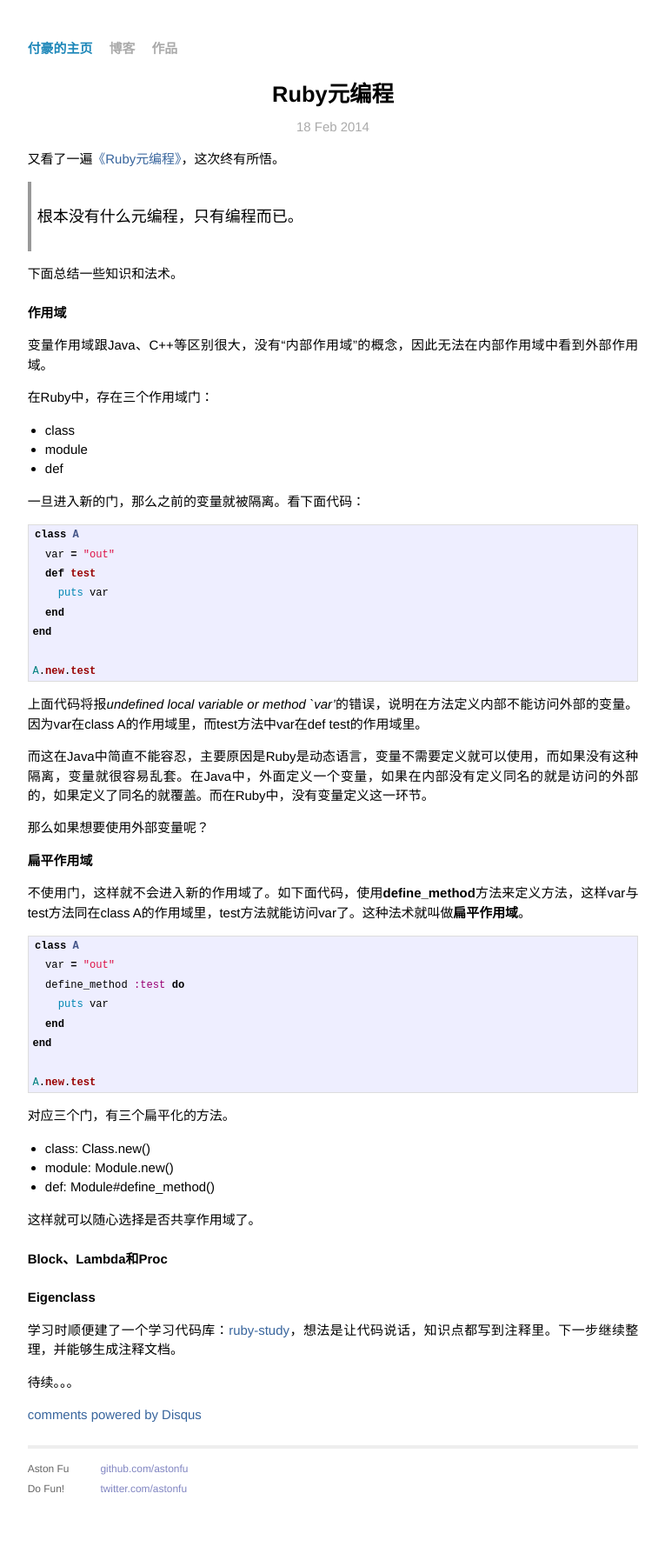
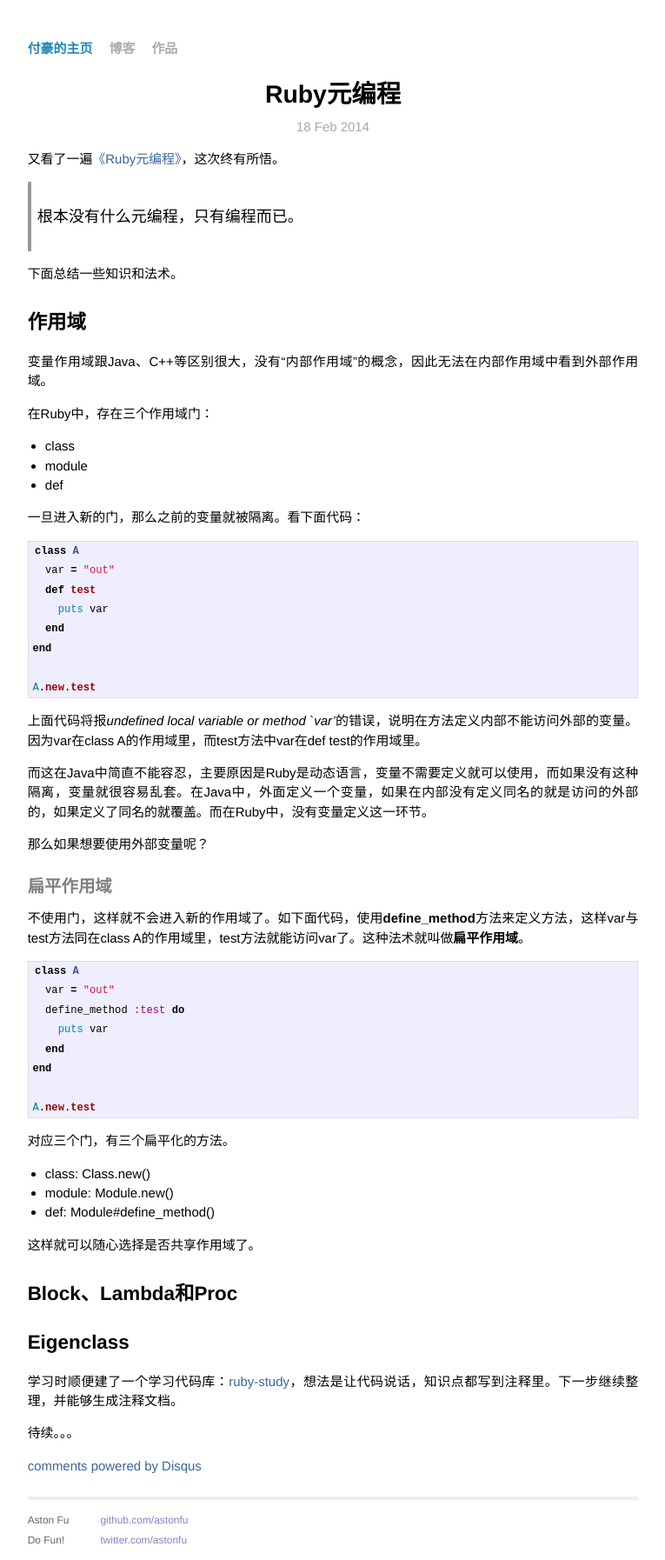
Before and after one commit to hulkfu/hulkfoo.github.io, a Jekyll site: the page built from _posts/2014-02-18-metaprogramming-ruby.md, in a window 1280 px wide. Shown: the whole page at 87% size, without its empty margins (257-1022 px from the left). Built offline with Jekyll 4.4.1, drawn with Linux system fonts in a browser that asks for light colours; Markdown is read by kramdown in place of the engine named in the settings; comment, search, counter and statistics services are not loaded; before the commit the page ends 1735 px from its top, so only the background shows below that.

Commit message:
font size.

```diff
--- a/css/main.css
+++ b/css/main.css
@@ -101,7 +101,7 @@ blockquote {
 }
 
 #page-title {
-  font-size: 1.7em;
+  font-size: 1.9em;
   font-weight: 700;
   text-align: center;
 }
@@ -181,4 +181,11 @@ blockquote {
 
 .post h1 {
   margin-top: 1.5em;
+  font-size: 1.5em;
 }
+
+.post h2 {
+  color: gray;
+  margin-top: 1.3em;
+  font-size: 1.3em;
+}
```
